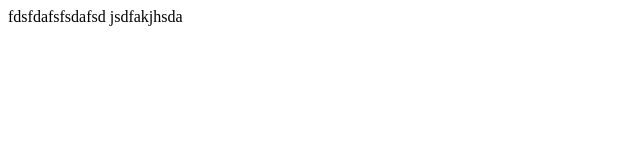
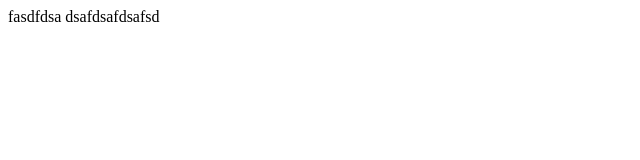
Before and after one commit to work-pro-20hk/afdsfsdfsdfsdafsd, a plain HTML site: page index.html in a window 1280 px wide. Shown: the full height of the page, 0-640 px from the left. Drawn offline with Linux system fonts and the light colour scheme.

Commit message:
initial commit

```diff
--- a/index.html
+++ b/index.html
@@ -7,6 +7,6 @@
     <title>hi</title>
   </head>
   <body>
-    fdsfdafsfsdafsd jsdfakjhsda
+    fasdfdsa dsafdsafdsafsd
   </body>
 </html>
```
